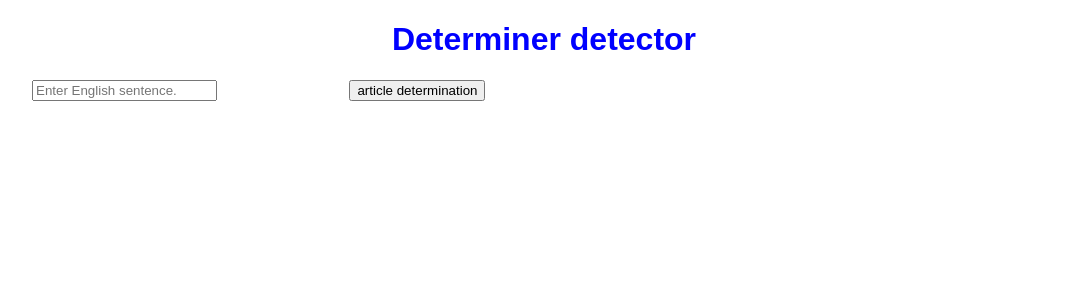
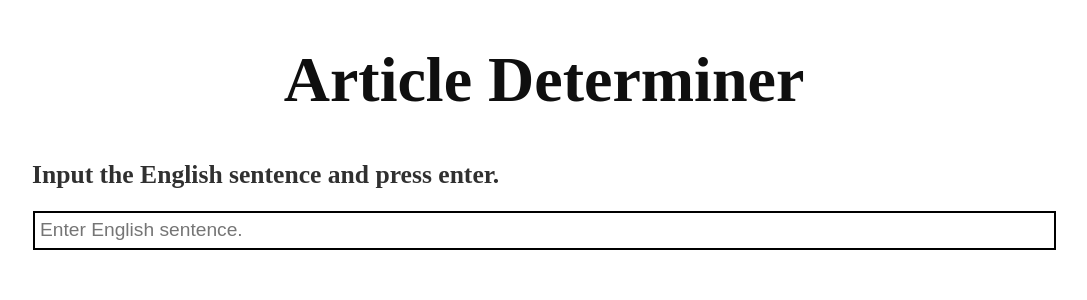
Before and after one commit to wakimiko01000010/el315-webapp, a Flask app: page / in a window 1280 px wide. Shown: the top 300 px of the page, without its empty margins (96-1183 px from the left). Run offline with Flask 2, Linux system fonts and the light colour scheme; parts of the project's set-up code (start-up, migrations or seed data) failed here and were passed over.

Commit message:
change css & html

```diff
--- a/app.py
+++ b/app.py
@@ -29,7 +29,7 @@ def get_form():
     while '_' in engStr:
 
         index = engStr.find('_')
-        engStr = engStr[:index] + str(result[sub][1]).strip("(,)") + engStr[index+1:]
+        engStr = engStr[:index] + str(result[sub][1]) + engStr[index+1:]
         sub += 1
 
     return render_template("determiner.html", result=result, engStr=engStr)
--- a/static/css/determiner.css
+++ b/static/css/determiner.css
@@ -1,29 +1,34 @@
-body {
-    margin: 0px;
-    padding: 0px;
-    font-family: sans-serif;
+#container {
+    width: 80vw;
+    margin: auto;
 }
 
 h1 {
-    color: blue;
+    color: rgb(15, 15, 15);
     text-align: center;
+    font-size: 5vw;
 }
 
-input {
-    margin-left: 10vw;
+h2 {
+    font-size: 2vw;
+    color: rgb(48, 48, 48);
 }
 
-input.text {
-    width: 80vw;
-    border: 1px solid #9c9a95;
-    border-radius: 5px;
-    padding: 10px;
-    font-size: 20px;
+p {
+    font-size: 3vw;
+    color: rgb(48, 48, 48);
 }
 
-input.button {
-    display: block;
-    margin-top: 10px;
-    padding: 10px;
-    font-size: 20px;
+#form .input {
+    height: 25px;
+    width: calc(100% - 15px);
+    padding: 5px;
+    margin-left: 1px;
+    background: transparent;
+    font-size: 1.5vw;
+    border: 2px solid rgb(0, 0, 0);
 }
+
+#div .result {
+    background-color: rgb(200, 200, 200);
+}
--- a/templates/determiner.html
+++ b/templates/determiner.html
@@ -2,19 +2,19 @@
 
 <html>
     <head>
-        <title> Determiner detector</title>
+        <title> Article Determiner</title>
         <link rel="stylesheet" href="../static/css/determiner.css">
     </head>
     <body>
         <div id="container">
             <div id="title">
-                <h1>Determiner detector</h1>
+                <h1>Article Determiner</h1>
             </div>
 
             <div id="analyze">
+                <h2>Input the English sentence and press enter.</h2>
                 <form id="form" method="post" action="/result" name="formStr">
                     <input type="text" class="input" placeholder="Enter English sentence." name="english_text">
-                    <input type="submit" class="submit" value="article determination">
                 </form>
             </div>
 
```
